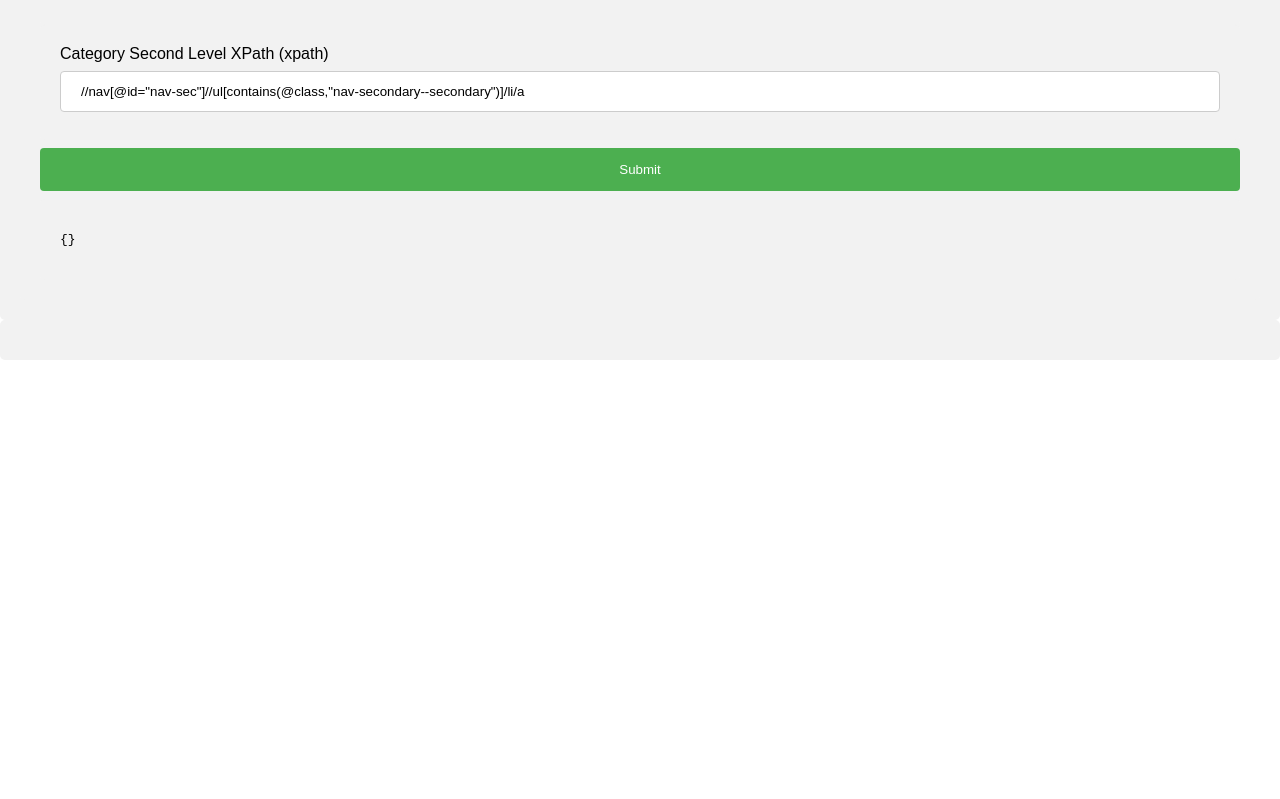
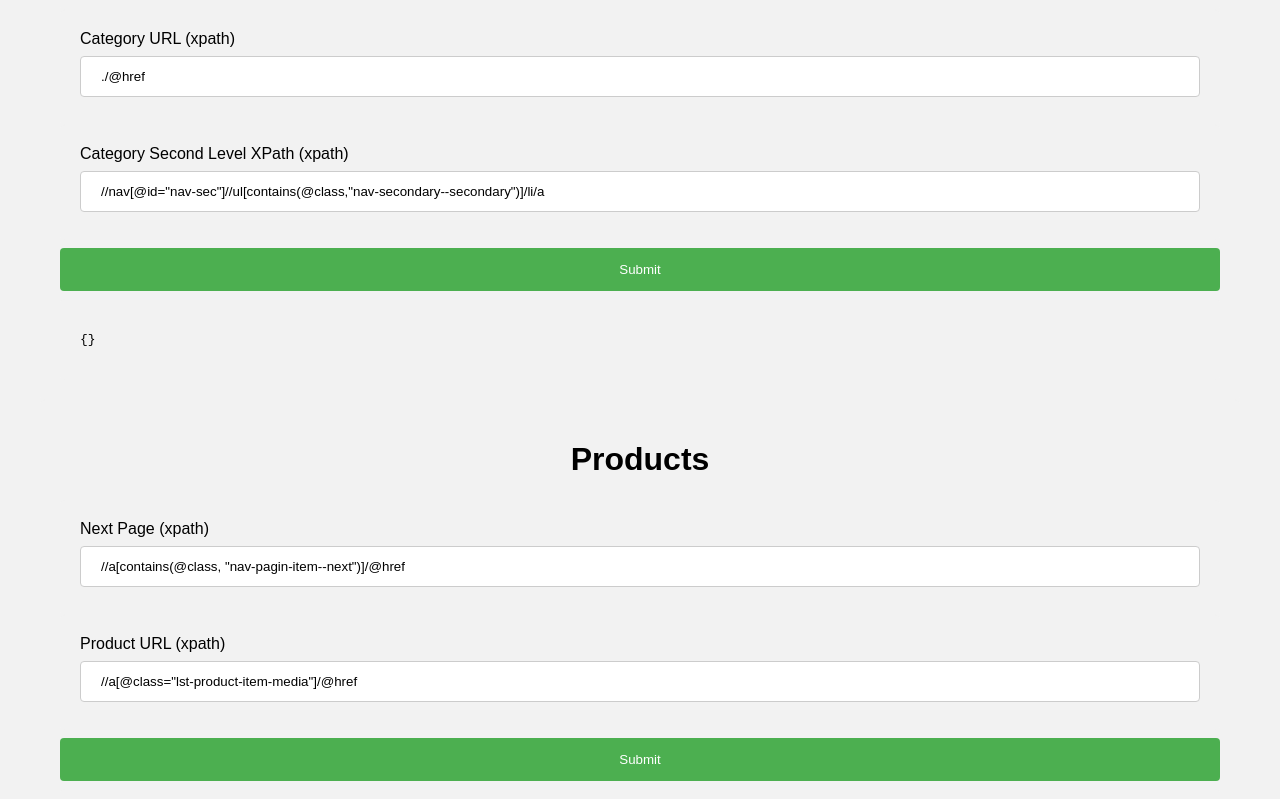
Before and after one commit to norama/eshop-scraper, a React app: page / in a window 1280 px wide. Shown: the part 590-1389 px from the top of the page. Before the commit the page ends 950 px from the top, so only its background shows below. Built offline with nearby package versions, Linux system fonts and the light colour scheme.

Commit message:
config product details

```diff
--- a/src/Scraper.css
+++ b/src/Scraper.css
@@ -1,3 +1,6 @@
+h1 {
+	text-align: center;
+}
 
 input[type=text], select {
 	width: 100%;
--- a/src/Scraper.js
+++ b/src/Scraper.js
@@ -44,6 +44,7 @@
 	render() {
 		return(
 			<div>
+				<h1>{this.props.config.title}</h1>
 				<form onSubmit={this.handleSubmit}>
 					{this.elements()}
 					<input type="submit" value="Submit" />
--- a/src/config/categories.js
+++ b/src/config/categories.js
@@ -1,5 +1,6 @@
 export const configCategories = {
 	url: '/categories/list',
+	title: 'Categories',
 	elements: [
 		{ id: 'base_page', type: 'url', name: 'Base Page', mandatory: true },
 		{ id: 'category_page', type: 'url', name: 'Category Page', mandatory: true },
--- /dev/null
+++ b/src/config/productDetails.js
@@ -0,0 +1,23 @@
+export const configProductDetails = {
+	url: '/products/parse_preview',
+	title: 'Product Details',
+	elements: [
+		{ id: 'name', type: 'xpath', name: 'Name', mandatory: true },
+		{ id: 'price_with_vat', type: 'xpath', name: 'Product with VAT', mandatory: false },
+		{ id: 'availability', type: 'xpath', name: 'Availability', mandatory: false },
+		{ id: 'image', type: 'xpath', name: 'Image', mandatory: false },
+		{ id: 'shop_code', type: 'xpath', name: 'Shop Code', mandatory: false },
+		{ id: 'manufacturer', type: 'xpath', name: 'Manufacturer', mandatory: false },
+		{ id: 'price_without_discount', type: 'xpath', name: 'Price Without Discount', mandatory: false }
+	]
+};
+
+export const defaultValuesProductDetails = {
+	name: '//h1[@itemprop="name"]',
+	price_with_vat: '//p[contains(@class, "pro-price-wraper")]/b',
+	availability: '//a[contains(@class, "con-text--availability")]',
+	image: '//div[contains(@class, "gall-master")]//img',
+	shop_code: '//b[@data-sel="catalog-number"]',
+	manufacturer: '//span[contains(@class, "brand-info")]//b',
+	price_without_discount: '//span[contains(@class, "base-price")]//del',
+}
--- /dev/null
+++ b/src/config/products.js
@@ -0,0 +1,13 @@
+export const configProducts = {
+	url: '/products/list_preview',
+	title: 'Products',
+	elements: [
+		{ id: 'next_page', type: 'xpath', name: 'Next Page', mandatory: true },
+		{ id: 'product_url', type: 'xpath', name: 'Product URL', mandatory: true }
+	]
+};
+
+export const defaultValuesProducts = {
+	next_page: '//a[contains(@class, "nav-pagin-item--next")]/@href',
+	product_url: '//a[@class="lst-product-item-media"]/@href'
+}
--- a/src/index.js
+++ b/src/index.js
@@ -5,6 +5,9 @@
 import './index.css';
 
 import {configCategories, defaultValuesCategories} from './config/categories';
+import {configProducts, defaultValuesProducts} from './config/products';
+import {configProductDetails, defaultValuesProductDetails} from './config/productDetails';
 
-ReactDOM.render(<Scraper config={configCategories} defaultValues={defaultValuesCategories} />, document.getElementById('root'));
+
+ReactDOM.render(<div><Scraper config={configCategories} defaultValues={defaultValuesCategories} /><Scraper config={configProducts} defaultValues={defaultValuesProducts} /><Scraper config={configProductDetails} defaultValues={defaultValuesProductDetails} /></div>, document.getElementById('root'));
 registerServiceWorker();
```
